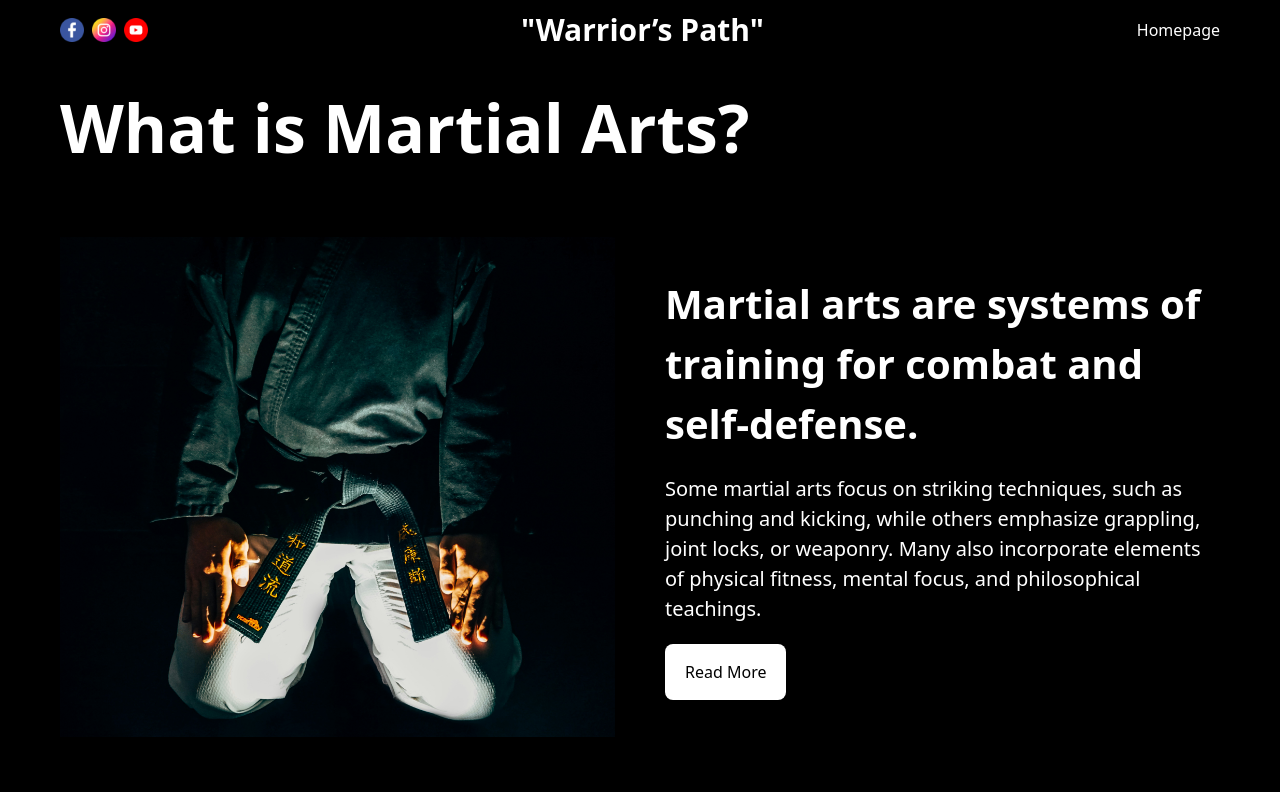
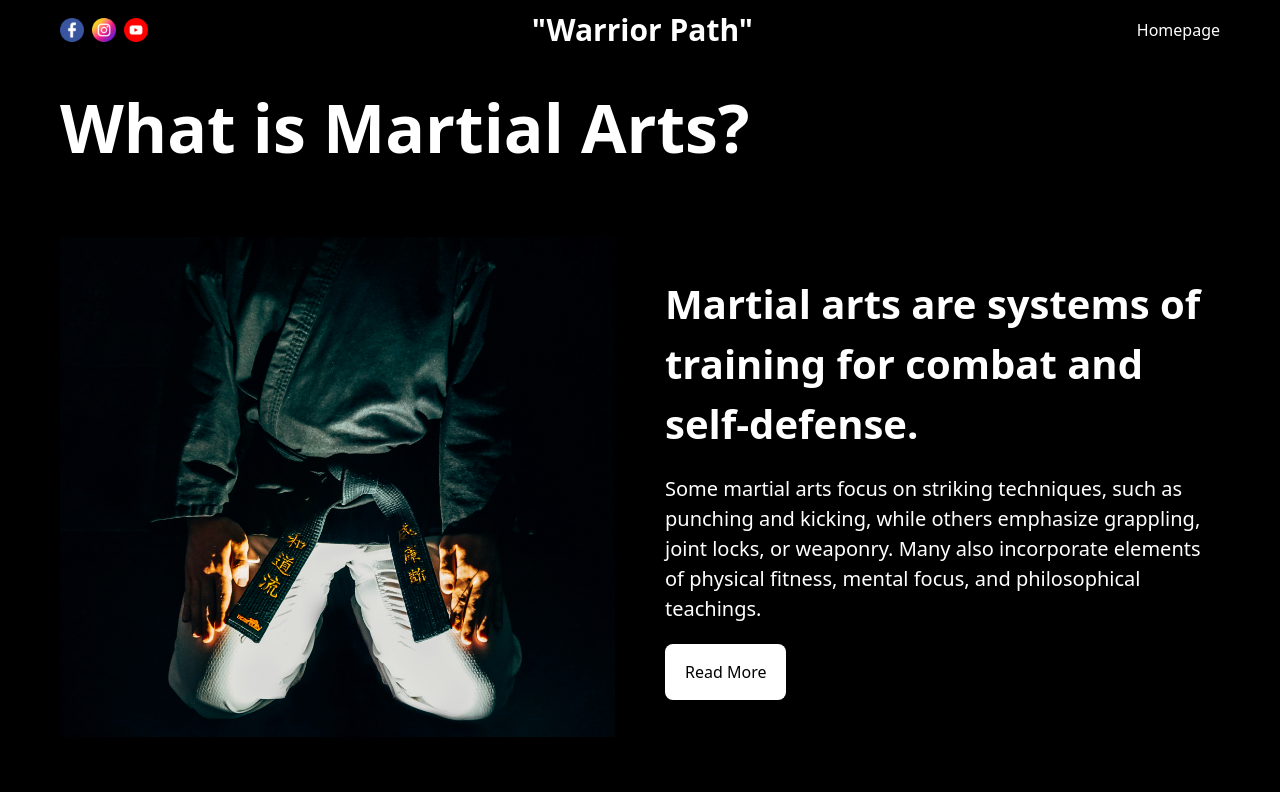
Before and after one commit to ayush-web-devlop/next-pro, a Next.js app: page / in a window 1280 px wide. Shown: the top 792 px of the page. Built offline with nearby package versions, Linux system fonts and the light colour scheme.

Commit message:
Navbar.jsx
navbar changes

```diff
--- a/src/components/navbar/Navbar.jsx
+++ b/src/components/navbar/Navbar.jsx
@@ -11,7 +11,7 @@ function Navbar() {
         <Image src="/instagram.png" width={24} height={24} alt='instagram img'/>
         <Image src="/youtube.png" width={24} height={24} alt='youtube image'/>
       </div>
-      <div className='font-bold text-3xl'>"Warrior’s Path"</div>
+      <div className='font-bold text-3xl'>&quot;Warrior Path&quot;</div>
       <div className='md:flex md:flex-row gap-3 flex-col'>
         <div className='hidden md:flex'>
           <div className='flex gap-3 flex-col md:flex-row cursor-pointer'>
```
